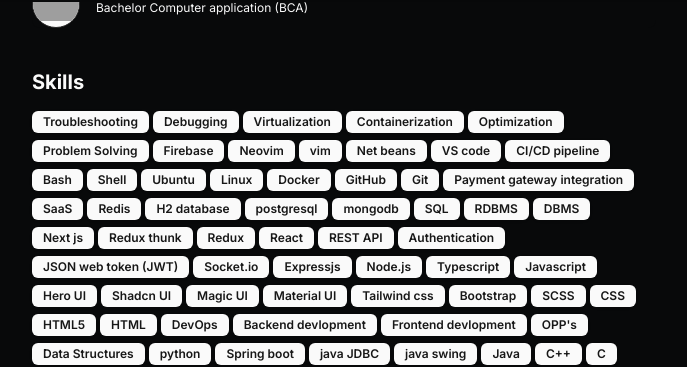
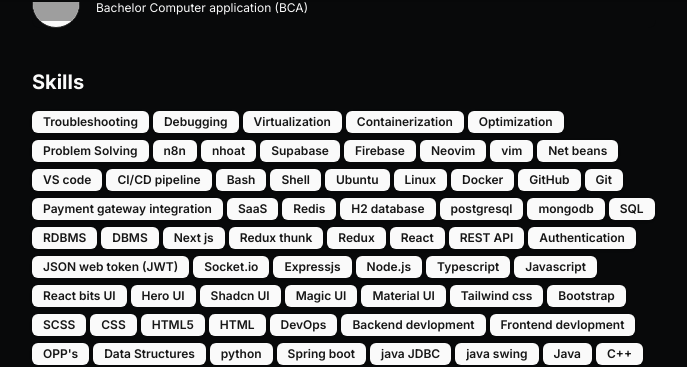
Before and after one commit to Karan-Kumar-Mishra/KaranMishra, a Next.js app: page / in a window 1280 px wide. Shown: the part 798-1165 px from the top of the page, without its empty margins (296-983 px from the left). Built offline with nearby package versions, Linux system fonts and the light colour scheme; grey boxes are pictures that could not be loaded.

Commit message:
add more skill

```diff
--- a/src/app/page.tsx
+++ b/src/app/page.tsx
@@ -19,11 +19,11 @@
 export default function Page() {
 
   return (
-    <main className="flex flex-col min-h-[100dvh] space-y-10">
+    <main className="flex flex-col min-h-[100dvh] space-y-10 w-full">
       <SplashCursor />
       <LenisComponent/>
       <section id="hero">
-        <div className="mx-auto w-full max-w-2xl space-y-8">
+        <div className="mx-auto w-full max-w-2xl space-y-1">
           <div className="gap-2 flex justify-between">
             <div className="flex-col flex flex-1 space-y-1.5">
               <BlurFadeText
--- a/src/data/resume.tsx
+++ b/src/data/resume.tsx
@@ -14,12 +14,16 @@
     "Aspiring Software Engineer with a strong foundation in programming and web development. Proficient in multiple technologies including C, C++, Java, Python, and JavaScript, as well as frameworks like Node.js, Express.js, and databases such as MongoDB and SQL. Passionate about building innovative projects, from real-time chat applications to AI-driven tools and Chrome extensions, platform's etc",
   avatarUrl: "/karan.png",
   skills: [
+
     "Troubleshooting",
     "Debugging",
     "Virtualization",
     "Containerization",
     "Optimization",
     "Problem Solving",
+    "n8n",
+    "nhoat",
+    "Supabase",
     "Firebase",
     "Neovim",
     "vim",
@@ -54,6 +58,7 @@
     "Node.js",
     "Typescript",
     "Javascript",
+    "React bits UI",
     "Hero UI",
     "Shadcn UI",
     "Magic UI",
```
